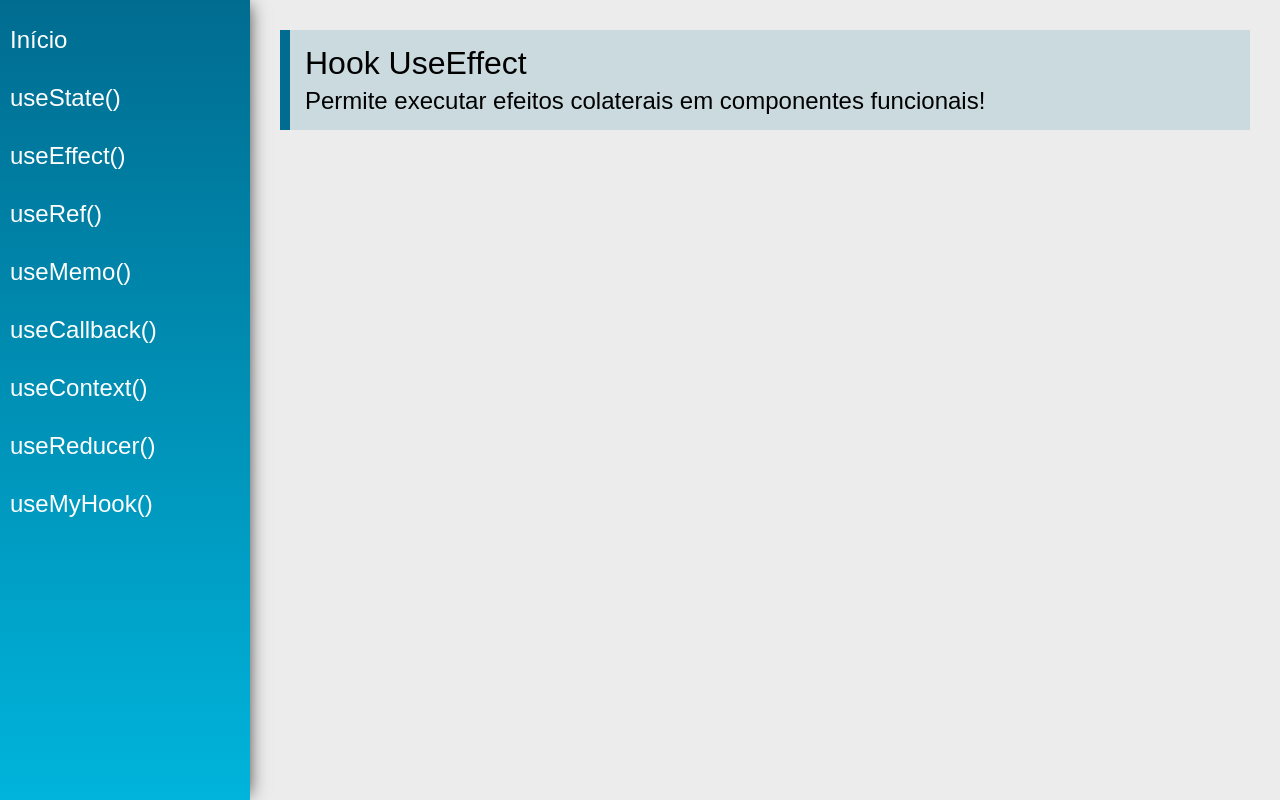
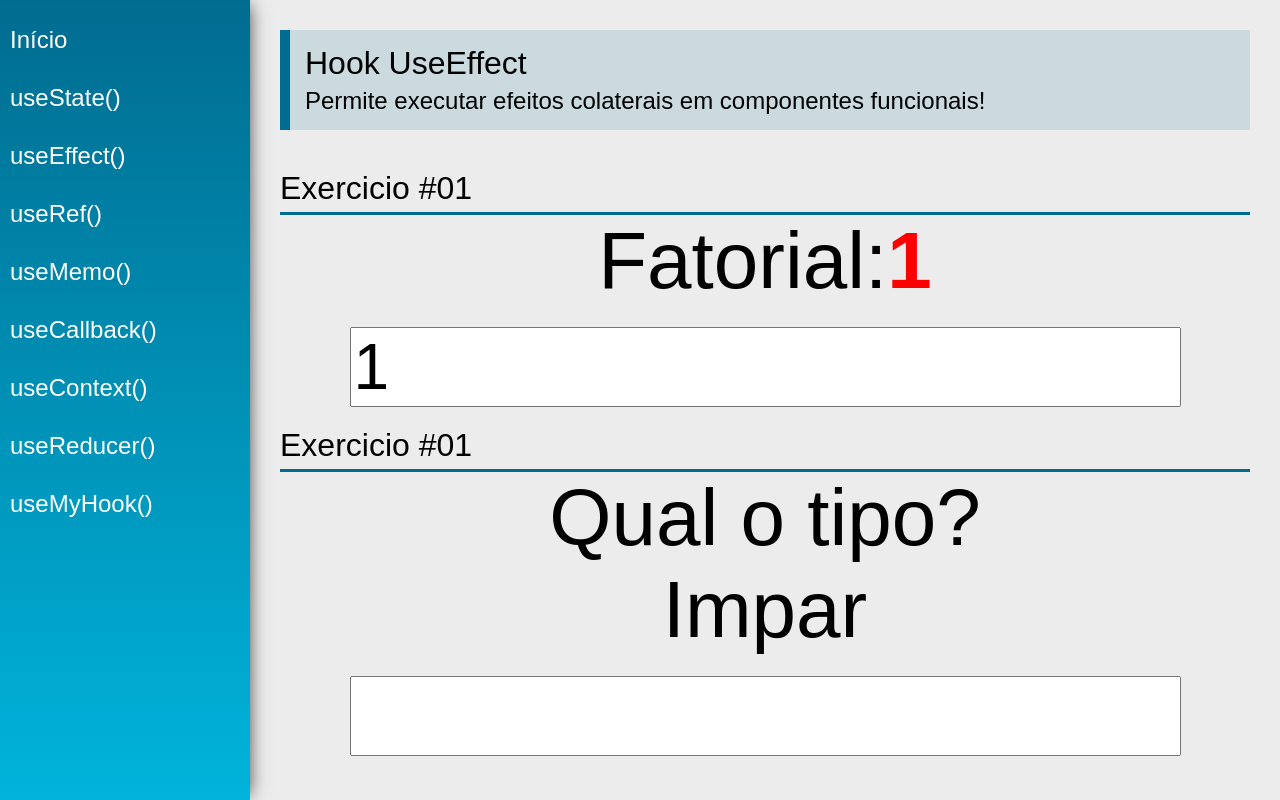
Before and after one commit to GonzalezCarol/react-hook, a React (Create React App) app: page /useEffect in a window 1280 px wide. Built offline with nearby package versions, Linux system fonts and the light colour scheme.

Commit message:
useefec hook challenge

```diff
--- a/src/views/examples/UseEffect.jsx
+++ b/src/views/examples/UseEffect.jsx
@@ -1,15 +1,78 @@
-import React from 'react'
-import PageTitle from '../../components/layout/PageTitle'
+import React, { useState, useEffect } from "react";
+import PageTitle from "../../components/layout/PageTitle";
+import SectionTitle from "../../components/layout/SectionTitle";
+
+function calculateFatorial(num) {
+  const number = parseInt(num);
+  if (number < 0) return -1;
+  if (number === 0) return 1;
+  return calculateFatorial(number - 1) * number;
+}
 
 const UseEffect = (props) => {
+  const [number, setNumber] = useState(1);
+  const [fatorial, setFatorial] = useState(1);
+  const [oddOrEvenNumber, setOddOrEvenNumber] = useState(1);
+  const [oddOrEvenStatus, setOddOrEvenStatus] = useState("");
+
+  useEffect(
+    function () {
+      setFatorial(calculateFatorial(number));
+    },
+    [number]
+  );
+
+  useEffect(
+    function () {
+      if (fatorial > 10000) {
+        document.title = "eita!";
+      }
+    },
+    [fatorial]
+  );
+
+  useEffect(function () {
+    setOddOrEvenStatus(oddOrEvenNumber % 2 === 0 ? "Par" : "Impar")
+
+  }, [oddOrEvenNumber]);
+
   return (
     <div className="UseEffect">
       <PageTitle
         title="Hook UseEffect"
         subtitle="Permite executar efeitos colaterais em componentes funcionais!"
       />
+      <SectionTitle title="Exercicio #01" />
+
+      <div className="center">
+        <div>
+          <span className="text">Fatorial:</span>
+          <span className="text red">
+            {fatorial === -1 ? "não existe" : fatorial}
+          </span>
         </div>
-    )
-}
+        <input
+          type="number"
+          className="input"
+          value={number}
+          onChange={(event) => setNumber(event.target.value)}
+        />
+      </div>
+      <SectionTitle title="Exercicio #01" />
+      <div className="center">
+        <span className="text">
+          Qual o tipo?
 
-export default UseEffect
+        </span>
+        <span className="text read">{oddOrEvenStatus}</span>
+        <input
+          type="number"
+          className="input"
+          onChange={(event) => setOddOrEvenNumber(event.target.value)}
+        />
+      </div>
+    </div>
+  );
+};
+
+export default UseEffect;
```
Lines whose indentation alone changed are shown as unchanged.
